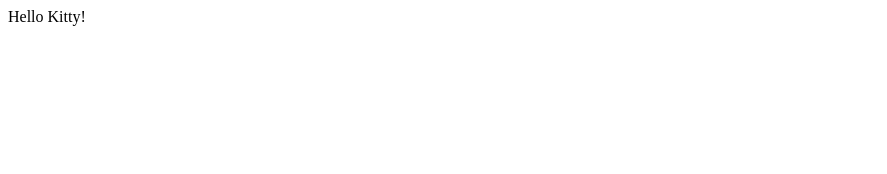
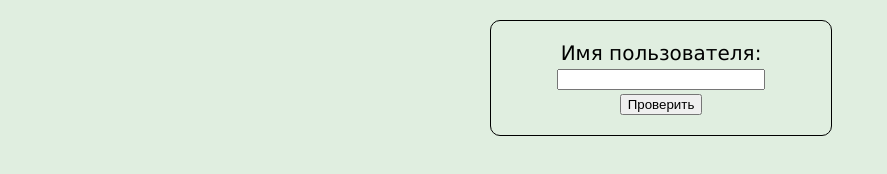
Before and after one commit to igorbronowicki/tristate, a plain HTML site: page index.html in a window 1280 px wide. Shown: the whole page, without its empty margins (0-887 px from the left). Drawn offline with Linux system fonts and the light colour scheme.

Commit message:
initial markup

```diff
--- a/css/style.css
+++ b/css/style.css
@@ -0,0 +1,47 @@
+html {
+    margin:0;
+    padding:0;
+    width:100%;
+}
+body {
+    margin:0;
+    padding:20px 0 0 0;
+    width:100%;
+    background:#000;
+    font-family: Verdana, Geneva, sans-serif;
+    font-size: 20px;
+    background-color: #E0EEE0;
+}
+.block {
+    width: 300px;
+    border: 1px solid #000;
+    padding: 20px;
+    border-radius: 10px;
+    position:relative;
+    left:50%;
+    margin-left:-150px;
+}
+#start {
+    text-align: center;
+}
+#start .userplace input {
+    width: 200px;
+}
+#error {
+    color: #9F0006;
+    font-size: 1.5em;
+    text-align: center;
+}
+#success {
+    color: #0045BF;
+    font-size: 1.5em;
+    text-align: center;
+}
+#error a, #success a {
+    display: block;
+    font-size: 0.5em;
+}
+
+#error, #success {
+    display: none;
+}
--- a/index.html
+++ b/index.html
@@ -10,6 +10,22 @@
     <script type="text/javascript" src="js/index.js"></script>
 </head>
 <body>
-    Hello Kitty!
+    <div id="start" class="block">
+        <div class="userplace">
+            <label for="username">Имя пользователя: </label>
+            <input type="text" id="username" />
+        </div>
+        <div class="buttonplace">
+            <input type="button" value="Проверить" />
+        </div>
+    </div>
+
+    <div id="error" class="block">
+        Ошибка такой пользователь не найден.
+    </div>
+
+    <div id="success" class="block">
+        Пользователь найден.
+    </div>
 </body>
 </html>
```
